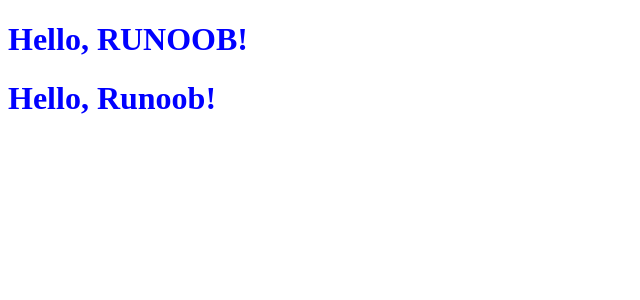
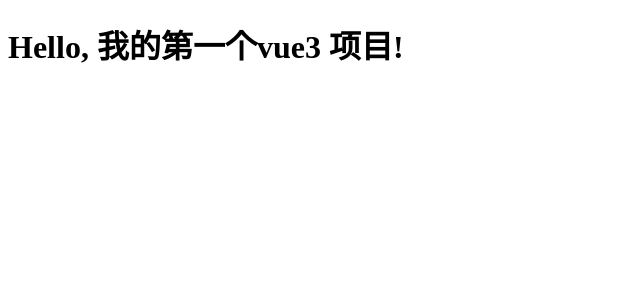
Before and after one commit to duguxiaole/Vue3, a Vue app in the folder project/one-vue3-app/: page / in a window 1280 px wide. Shown: the top 300 px of the page, without its empty margins (0-640 px from the left). Built offline with nearby package versions, Linux system fonts and the light colour scheme.

Commit message:
删除helloRunoob组件

```diff
--- a/project/one-vue3-app/src/App.vue
+++ b/project/one-vue3-app/src/App.vue
@@ -1,26 +1,27 @@
 <template>
   <div>
     <h1>{{ message }}</h1>
-    <hello-runoob></hello-runoob>
+
   </div>
+
 </template>
 
 <script>
-import HelloRunoob from './components/HelloRunoob.vue'
 export default {
   data() {
     return {
-      message: 'Hello, RUNOOB!'
+      message: 'Hello, 我的第一个vue3 项目!'
     }
   },
   components: {
-    HelloRunoob,
+
   }
 }
 </script>
 
 <style>
 h1 {
-  color: blue;
+  /* color: blue;
+  text-align: center; */
 }
 </style>
--- a/project/one-vue3-app/src/components/HelloRunoob.vue
+++ /dev/null
@@ -1,21 +0,0 @@
-<template>
-  <div>
-    <h1>{{ message }}</h1>
-  </div>
-</template>
-
-<script>
-export default {
-  data() {
-    return {
-      message: 'Hello, Runoob!'
-    }
-  }
-}
-</script>
-
-<style>
-h1 {
-  color: red;
-}
-</style>
--- a/project/one-vue3-app/src/main.js
+++ b/project/one-vue3-app/src/main.js
@@ -1,8 +1,8 @@
 import { createApp } from 'vue'
 import App from './App.vue'
-import HelloRunoob from './components/HelloRunoob.vue'
+
 
 const app = createApp(App)
-app.component('HelloRunoob',HelloRunoob)
+
 // createApp(App).mount('#app')
 app.mount('#app')
```
